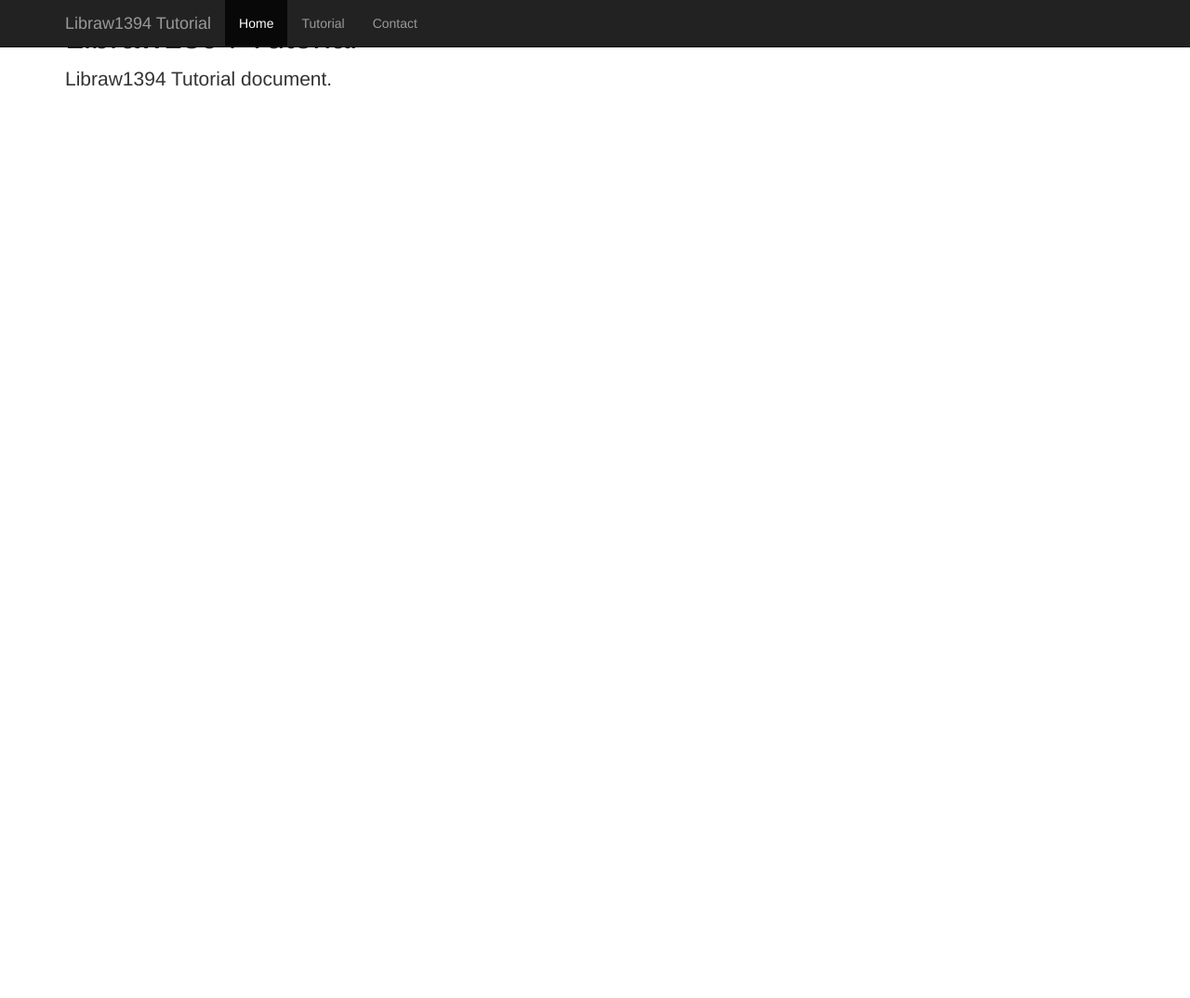
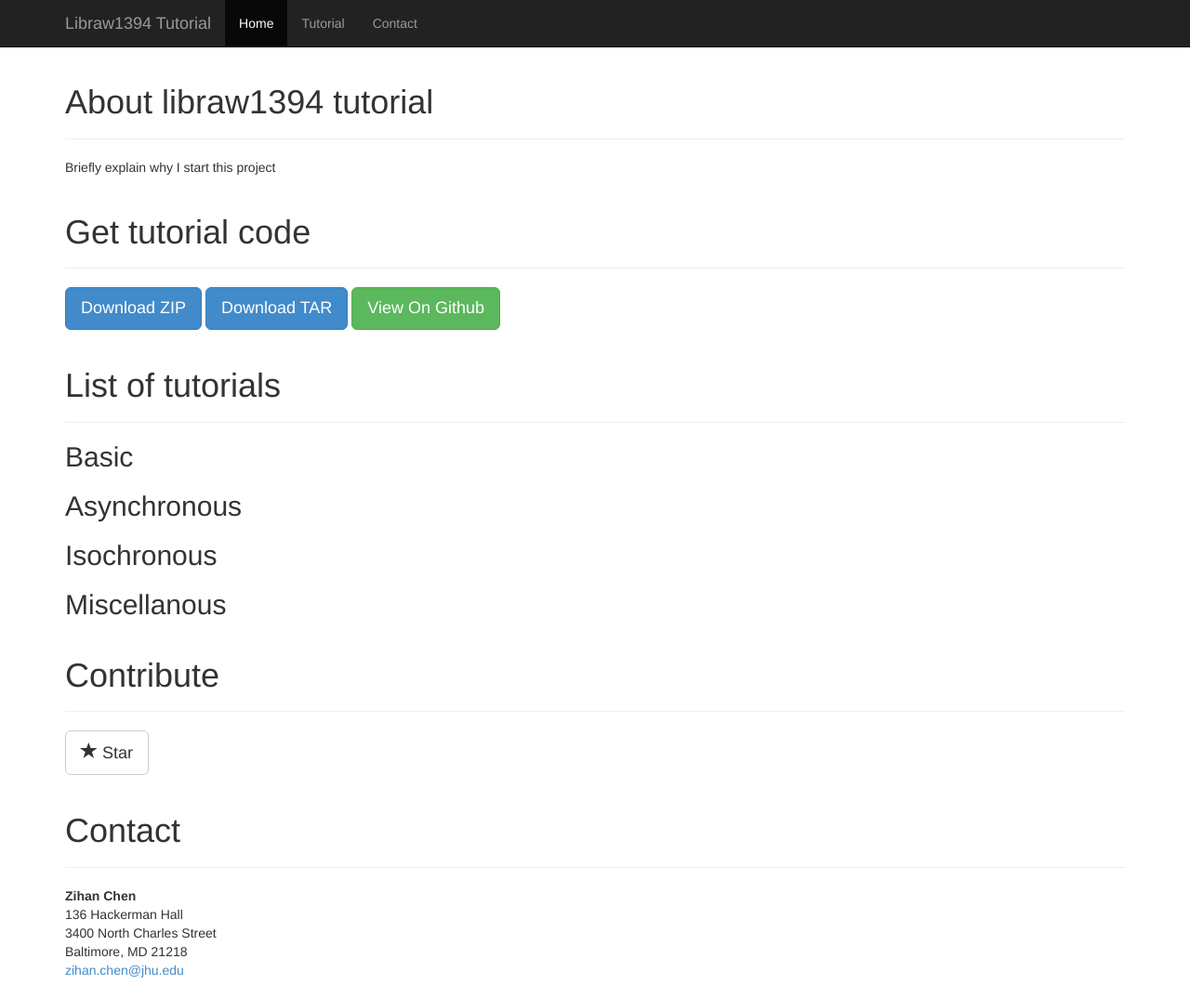
Before and after one commit to zchen24/libraw1394_tutorial, a Jekyll site: the page index.html, which Jekyll copies as it is, in a window 1280 px wide and 1074 px high. Shown: the whole window at 93% size. Built offline with Jekyll 4.4.1, drawn with Linux system fonts in a browser that asks for light colours; Markdown is read by kramdown in place of the engine named in the settings.

Commit message:
updated index.html work in progress

```diff
--- a/index.html
+++ b/index.html
@@ -10,6 +10,16 @@
     <meta name="viewport" content="width=device-width, initial-scale=1.0">
     <!-- Bootstrap -->
     <link href="css/bootstrap.min.css" rel="stylesheet" media="screen">
+
+    <style>
+      body {
+      padding-top: 50px;
+      }
+      .starter-template {
+      padding: 40px 15px;
+      text-align: left;
+      }
+    </style>
 
     <!-- HTML5 shim and Respond.js IE8 support of HTML5 elements and media queries -->
     <!--[if lt IE 9]>
@@ -41,19 +51,68 @@
     </div>
 
     <div class="container">
-      <div class="starter-template">
-        <h1>Libraw1394 Tutorial</h1>
-        <p class="lead">Libraw1394 Tutorial document.</p>
+
+      <div class="page-header">
+        <h1 id="whats-included">About libraw1394 tutorial</h1>
       </div>
 
+      <p>Briefly explain why I start this project</p>
+
+      <div class="page-header">
+        <h1 id="Download">Get tutorial code</h1>
+      </div>
+
+      <!-- put some buttons like download links -->
+      <p>
+        <a href="https://github.com/zchen24/libraw1394_tutorial/zipball/master" class="btn btn-primary btn-lg">Download ZIP</a>
+        <a href="https://github.com/zchen24/libraw1394_tutorial/tarball/master" class="btn btn-primary btn-lg">Download TAR</a>
+        <a href="https://github.com/zchen24/libraw1394_tutorial" class="btn btn-success btn-lg">View On Github</a>
+      </p>
+
+      <!-- List all tutorials -->
+      <div class="page-header">
+        <h1 id="Tutorial">List of tutorials</h1>
+      </div>
+
+      <h2>Basic</h2>
+
+      <h2>Asynchronous</h2>
+
+      <h2>Isochronous</h2>
+
+      <h2>Miscellanous</h2>
+
+
+      <!-- Contact Information -->
+      <div class="page-header">
+        <h1 id="Contribute">Contribute</h1>
+      </div>
+
+      <!-- for fun -->
+      <button type="button" class="btn btn-default btn-lg">
+        <span class="glyphicon glyphicon-star"></span> Star
+      </button>
+
+
+      <!-- Contact Information -->
+      <div class="page-header">
+        <h1 id="Contact">Contact</h1>
+      </div>
+
+      <address>
+        <strong>Zihan Chen</strong><br>
+        136 Hackerman Hall <br>
+        3400 North Charles Street <br>
+        Baltimore, MD 21218 <br>
+        <a href="mailto:#">zihan.chen@jhu.edu</a>
+      </address>
+
     </div> <!-- ./container -->
-
 
 
     <!-- Placed javascript at the end of the doc for fast page loading -->
     <!-- jQuery (necessary for Bootstrap's JavaScript plugins) -->
     <script src="//code.jquery.com/jquery.js"></script>
-    <!-- Include all compiled plugins (below), or include individual files as needed -->
     <script src="js/bootstrap.min.js"></script>
   </body>
 </html>
```
